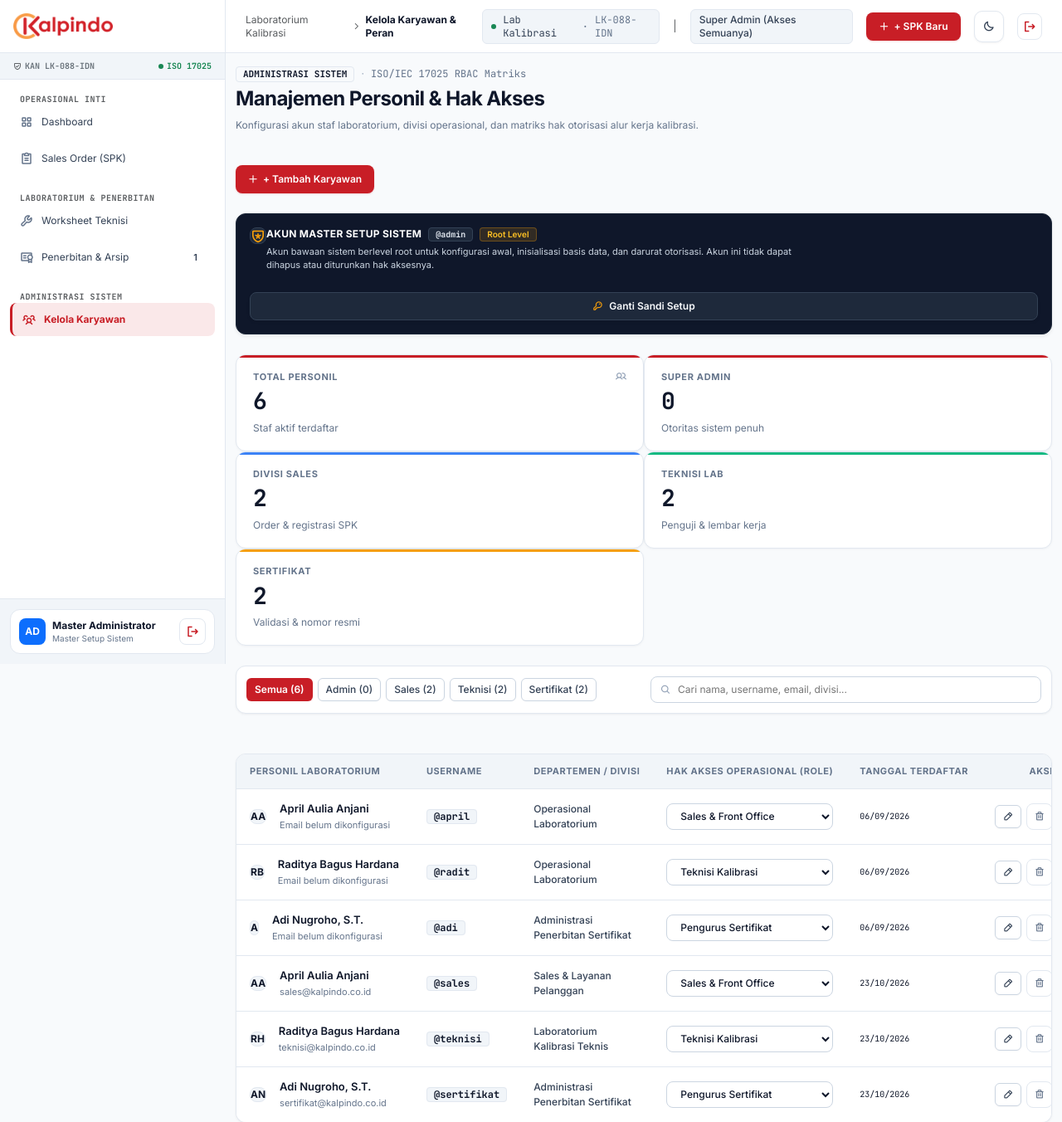
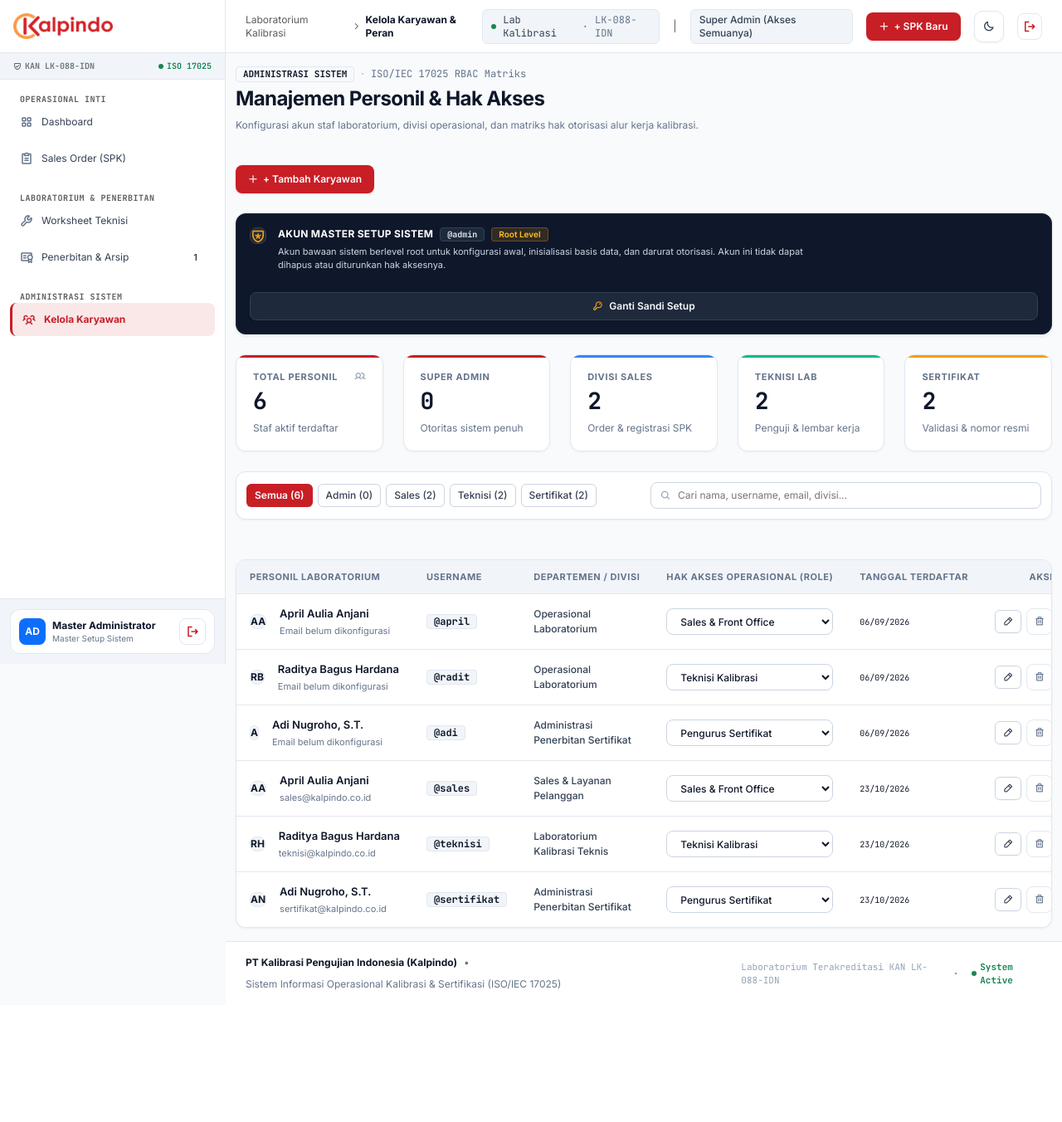
Before and after one commit to radityabhardana/kalpindo_laboratory_management, a PHP site: page /users.php in a window 1280 px wide. Shown: the top 1352 px of the page at 83% size. After the commit the page ends 1193 px from the top, so only its background shows below. Run offline with PHP 8.4, Linux system fonts and the light colour scheme; a user stored in the database is signed in; data comes from the database, SQL or seed files in the repository.

Commit message:
fix(users): fix kpi card grid layout and gap spacing

```diff
--- a/assets/css/custom.css
+++ b/assets/css/custom.css
@@ -921,17 +921,36 @@ html.dark ::-webkit-scrollbar-thumb:hover,
 .grid-cols-2 { grid-template-columns: repeat(2, minmax(0, 1fr)); }
 .grid-cols-3 { grid-template-columns: repeat(3, minmax(0, 1fr)); }
 .grid-cols-4 { grid-template-columns: repeat(4, minmax(0, 1fr)); }
+.grid-cols-5 { grid-template-columns: repeat(5, minmax(0, 1fr)); }
+
+.col-span-1 { grid-column: span 1 / span 1; }
+.col-span-2 { grid-column: span 2 / span 2; }
+.col-span-3 { grid-column: span 3 / span 3; }
+.col-span-4 { grid-column: span 4 / span 4; }
+.col-span-5 { grid-column: span 5 / span 5; }
 
 @media (min-width: 576px) {
     .sm\:grid-cols-2 { grid-template-columns: repeat(2, minmax(0, 1fr)); }
+    .sm\:grid-cols-3 { grid-template-columns: repeat(3, minmax(0, 1fr)); }
     .sm\:grid-cols-4 { grid-template-columns: repeat(4, minmax(0, 1fr)); }
+    .sm\:grid-cols-5 { grid-template-columns: repeat(5, minmax(0, 1fr)); }
+    .sm\:col-span-1 { grid-column: span 1 / span 1; }
+    .sm\:col-span-2 { grid-column: span 2 / span 2; }
 }
 
 @media (min-width: 992px) {
+    .lg\:grid-cols-3 { grid-template-columns: repeat(3, minmax(0, 1fr)); }
     .lg\:grid-cols-4 { grid-template-columns: repeat(4, minmax(0, 1fr)); }
+    .lg\:grid-cols-5 { grid-template-columns: repeat(5, minmax(0, 1fr)); }
     .lg\:grid-cols-12 { grid-template-columns: repeat(12, minmax(0, 1fr)); }
+    .lg\:col-span-1 { grid-column: span 1 / span 1; }
+    .lg\:col-span-2 { grid-column: span 2 / span 2; }
     .lg\:col-span-4 { grid-column: span 4 / span 4; }
     .lg\:col-span-8 { grid-column: span 8 / span 8; }
+}
+
+@media (min-width: 1200px) {
+    .xl\:grid-cols-5 { grid-template-columns: repeat(5, minmax(0, 1fr)); }
 }
 
 /* Gaps */
@@ -940,7 +959,9 @@ html.dark ::-webkit-scrollbar-thumb:hover,
 .gap-2 { gap: 0.5rem; }
 .gap-2\.5 { gap: 0.625rem; }
 .gap-3 { gap: 0.75rem; }
+.gap-3\.5, .gap-3-5 { gap: 0.875rem; }
 .gap-4 { gap: 1rem; }
+.gap-5 { gap: 1.25rem; }
 .gap-6 { gap: 1.5rem; }
 
 /* Flex */
--- a/users.php
+++ b/users.php
@@ -301,7 +301,7 @@ require_once __DIR__ . '/includes/header.php';
 </div>
 
 <!-- Role Statistics Summary Cards (Unified KPI Widgets) -->
-<div class="grid grid-cols-2 sm:grid-cols-5 gap-3.5 mb-6">
+<div class="grid grid-cols-2 lg:grid-cols-5 gap-4 mb-6">
 
     <!-- 1. Total Karyawan -->
     <div class="kpi-widget accent-primary">
@@ -344,7 +344,7 @@ require_once __DIR__ . '/includes/header.php';
     </div>
 
     <!-- 5. Bagian Sertifikat -->
-    <div class="kpi-widget accent-warning col-span-2 sm:col-span-1">
+    <div class="kpi-widget accent-warning col-span-2 lg:col-span-1">
         <div class="flex items-center justify-between">
             <span class="kpi-label">Sertifikat</span>
             <span class="w-2 h-2 rounded-full bg-amber-500"></span>
```
